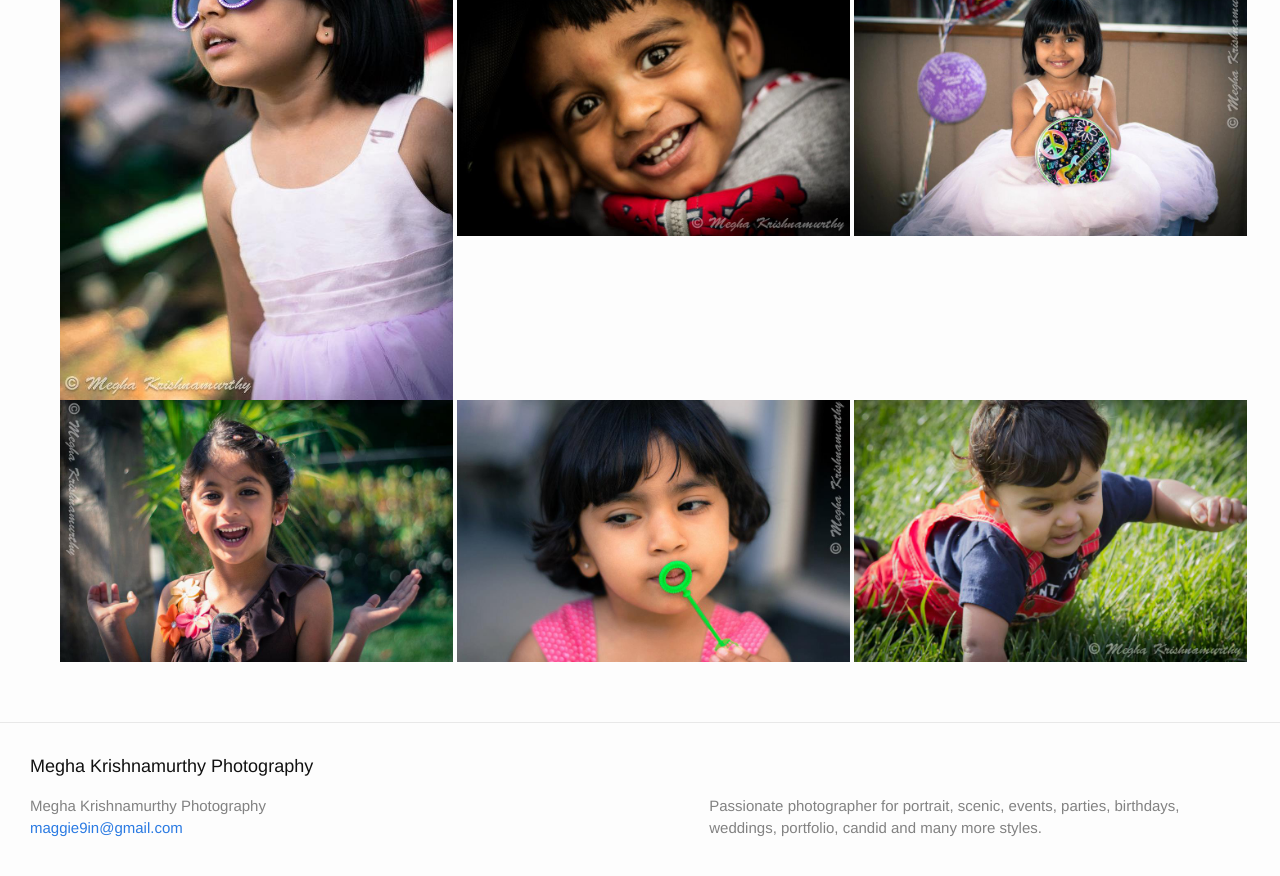
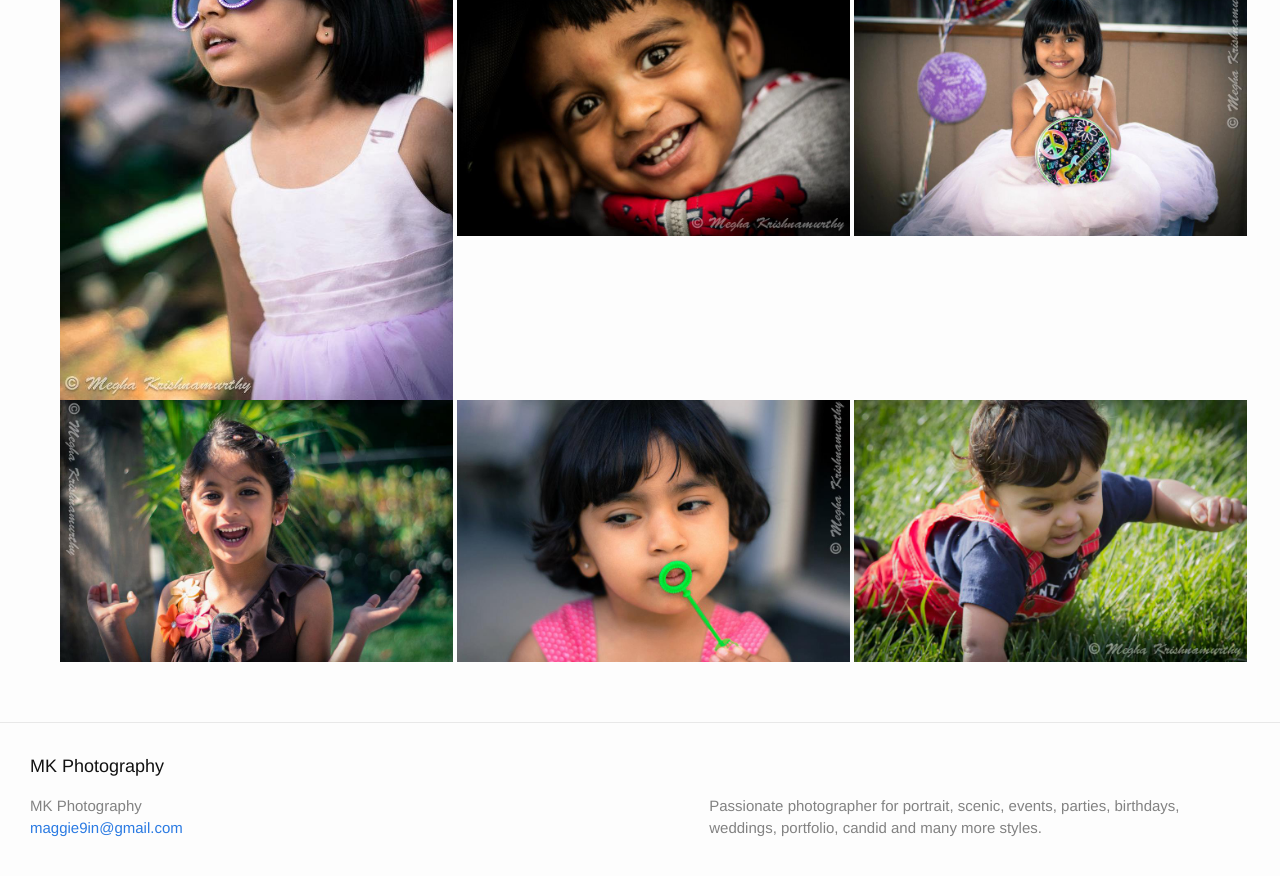
Before and after one commit to meghakrishnamurthy/snap-web, a Jekyll site: the page built from index.html, in a window 1280 px wide and 900 px high, scrolled down 942 px. Shown: the top 876 px of the window. Built offline with Jekyll 4.4.1, drawn with Linux system fonts in a browser that asks for light colours; some of the changed text lies outside the part shown.

Commit message:
Updating name and meta info

```diff
--- a/_config.yml
+++ b/_config.yml
@@ -6,7 +6,7 @@
 # 'jekyll serve'. If you change this file, please restart the server process.
 
 # Site settings
-title: Megha Krishnamurthy Photography
+title: MK Photography
 email: maggie9in@gmail.com
 description: Passionate photographer for portrait, scenic, events, parties, birthdays, weddings, portfolio, candid and many more styles.
 baseurl: ""
```
